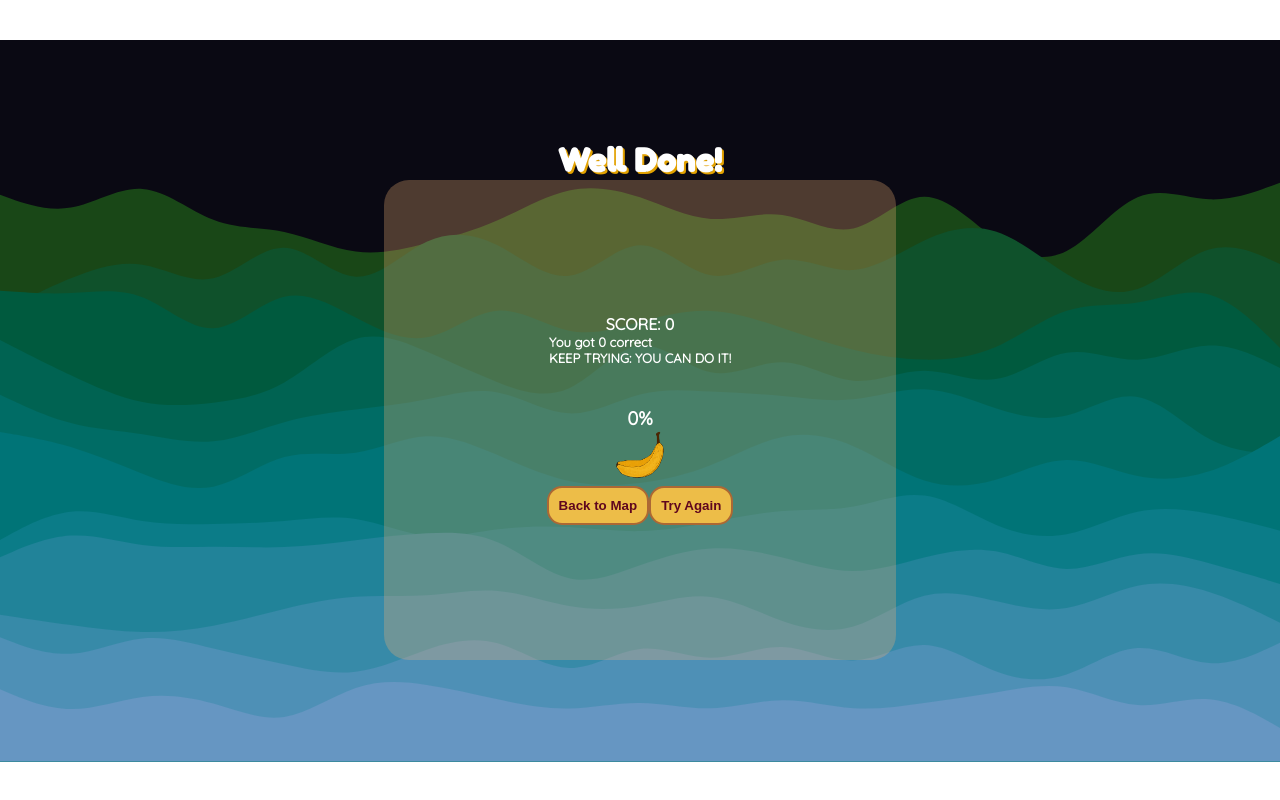
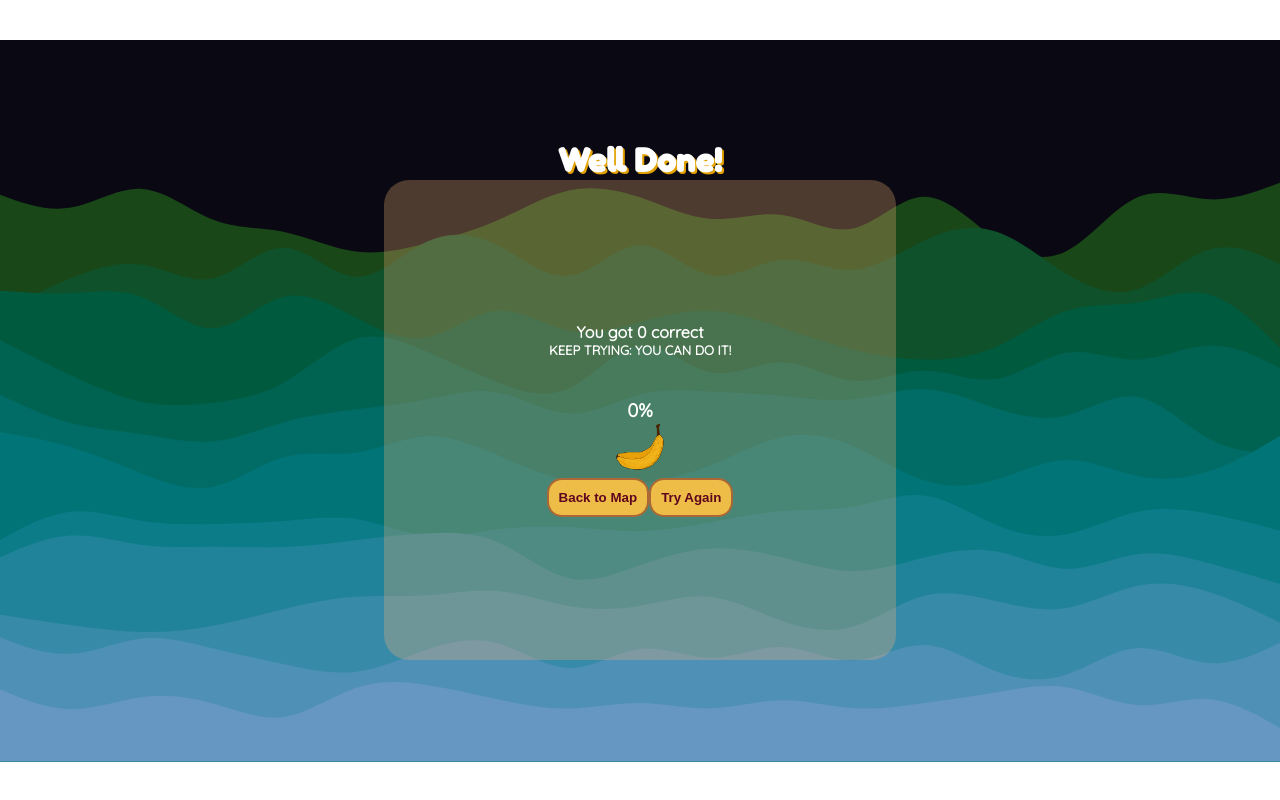
Before and after one commit to SchoolOfCode/final-project_front-end-full-stack-fam, a React (Create React App) app in the folder frontend-final-project/: page /results in a window 1280 px wide. Built offline with nearby package versions, Linux system fonts and the light colour scheme; a web font is replaced by a local one.

Commit message:
results page styling tweaks

```diff
--- a/frontend-final-project/src/routes/ActivityPage/NumLine/NumLine.js
+++ b/frontend-final-project/src/routes/ActivityPage/NumLine/NumLine.js
@@ -9,7 +9,7 @@ import Timer from './CountdownTimer';
 // - restyle countdown timer: text and bar
 // x - add banana
 // - add counter to banana: number / render a new banana x3?
-// - add burst animation
+// - add burst animation - looking for mui component / similar
 // ! - disable button when input field is inactive
 //
 // ! - GENERAL FLEX POSITIONING
--- a/frontend-final-project/src/routes/CircularDeterminate/index.js
+++ b/frontend-final-project/src/routes/CircularDeterminate/index.js
@@ -35,7 +35,9 @@ export default function CircularDeterminate({percentageState}) {
     <ThemeProvider theme={theme}>
     <Stack className='circular-determinate' spacing={2} direction="row">
 
-      <CircularProgress variant="determinate" value={progress} />
+      <CircularProgress variant="determinate" value={progress}
+        style={{position: 'relative', zIndex: '1'}}
+      />
 
     </Stack>
     </ThemeProvider>
--- a/frontend-final-project/src/routes/ResultsPage/ResultsPage.js
+++ b/frontend-final-project/src/routes/ResultsPage/ResultsPage.js
@@ -50,13 +50,13 @@ export default function ResultsPage({score, clicks, setPercentageState , percent
        <MySvgNight className = 'results-background-image-nighttime'/>
           <h1 className='heading'>Well Done!</h1>
           <div className="the-card-div">
-        <h2 className='h2-score'>SCORE: {score}</h2>
-        <h3 className='h3-encouragement'>You got {score} correct <br></br>{theMessage}</h3>
+        <h2 className='h2-score'>You got {score} correct</h2>
+        <h3 className='h3-encouragement'>{theMessage}</h3>
         <CircularDeterminate score={score} percentageState={percentageState}/>
 
 
         <h3 className='h3-percentage'>{scorePercent}%</h3>
-        <img src="banana-line-drawing.png" alt="banana" width="50" height="50"></img>
+        <img src="banana-line-drawing.png" alt="banana" width="50" height="50" style={{zIndex: '1'}}></img>
 
         <div className='button-container'>
           <nav>
```
